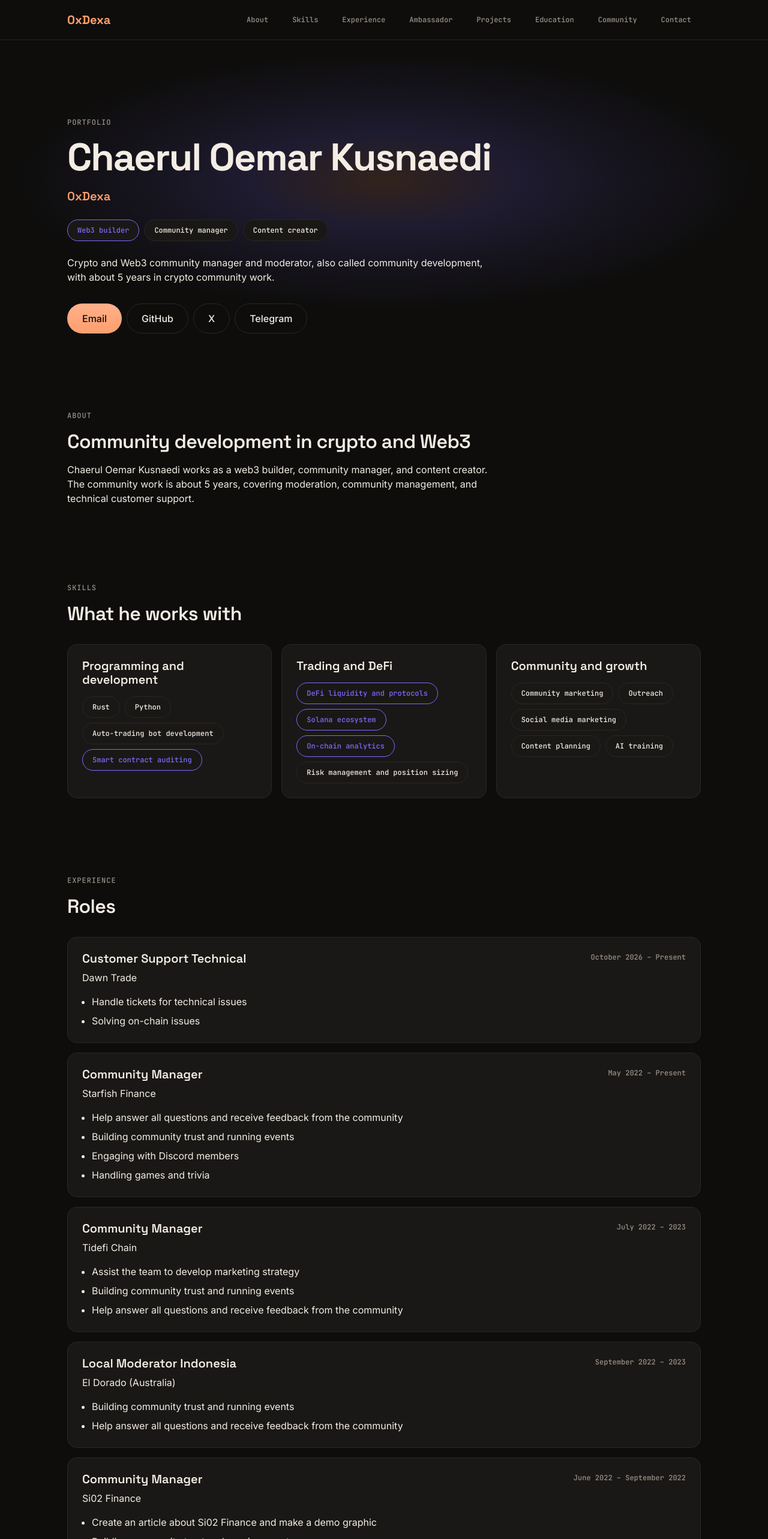
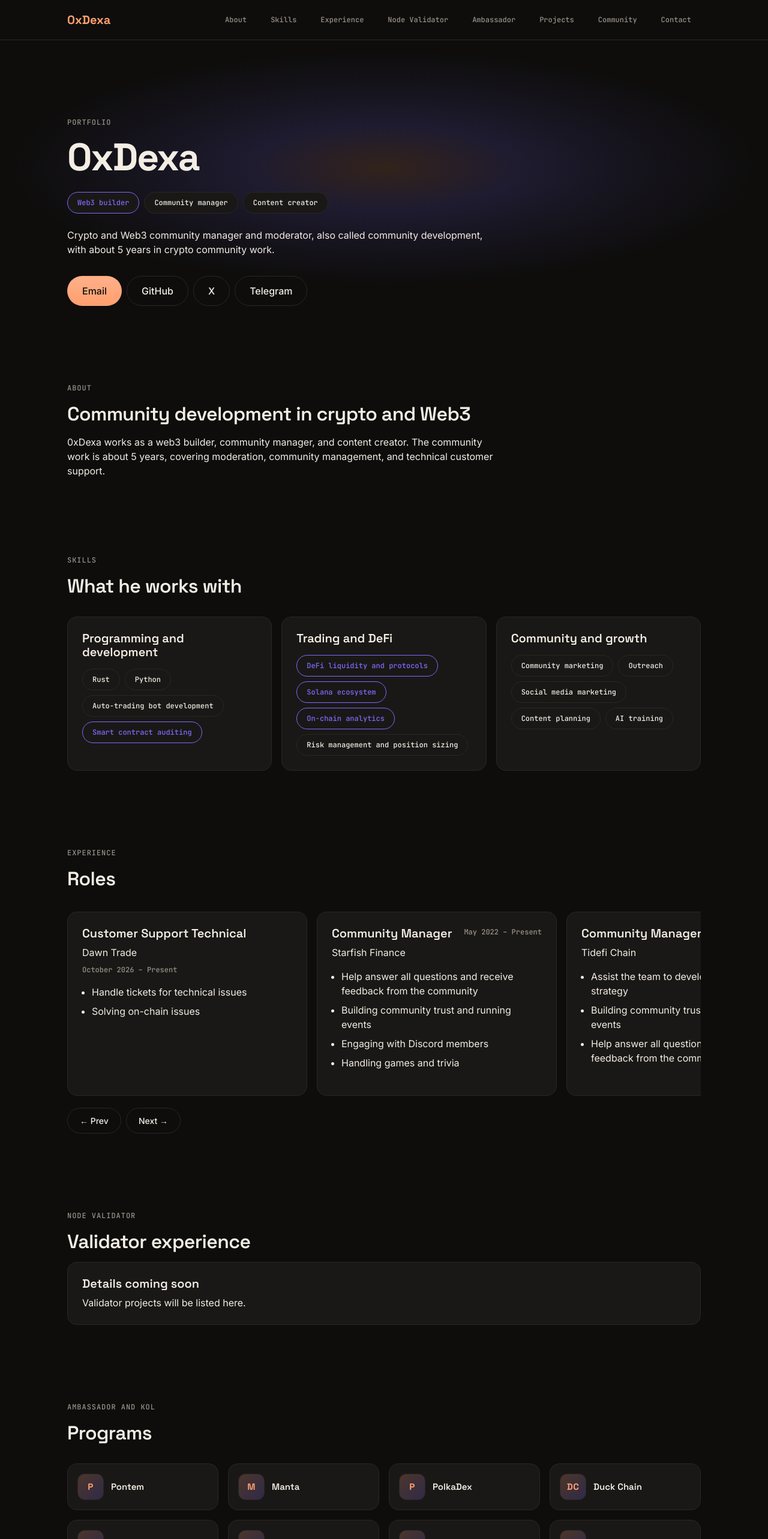
Before and after one commit to Dexanode/dexa-portfolio, a Next.js app: page / in a window 1280 px wide. Shown: the top 2566 px of the page at 60% size. Built offline with nearby package versions, Linux system fonts and the light colour scheme.

Commit message:
Anonymize to 0xDexa, remove education, experience carousel, ambassador logo tiles, node validator section

```diff
--- /dev/null
+++ b/app/experience-carousel.tsx
@@ -0,0 +1,57 @@
+"use client";
+
+import { useRef } from "react";
+import { experience } from "@/content";
+
+export default function ExperienceCarousel() {
+  const trackRef = useRef<HTMLDivElement | null>(null);
+
+  const nudge = (dir: 1 | -1) => {
+    const track = trackRef.current;
+    if (!track) return;
+    const card = track.querySelector<HTMLElement>(".exp-card");
+    const step = card ? card.offsetWidth + 16 : 320;
+    track.scrollBy({ left: dir * step, behavior: "smooth" });
+  };
+
+  return (
+    <div className="carousel">
+      <div className="carousel-track" ref={trackRef}>
+        {experience.map((job) => (
+          <article className="card exp-card" key={`${job.org}-${job.dates}`}>
+            <div className="exp-top">
+              <div>
+                <h3>{job.role}</h3>
+                <p className="org">{job.org}</p>
+              </div>
+              <p className="dates">{job.dates}</p>
+            </div>
+            <ul className="points">
+              {job.points.map((point) => (
+                <li key={point}>{point}</li>
+              ))}
+            </ul>
+          </article>
+        ))}
+      </div>
+      <div className="carousel-controls">
+        <button
+          type="button"
+          className="btn btn-ghost carousel-btn"
+          onClick={() => nudge(-1)}
+          aria-label="Scroll experience backward"
+        >
+          ← Prev
+        </button>
+        <button
+          type="button"
+          className="btn btn-ghost carousel-btn"
+          onClick={() => nudge(1)}
+          aria-label="Scroll experience forward"
+        >
+          Next →
+        </button>
+      </div>
+    </div>
+  );
+}
--- a/app/globals.css
+++ b/app/globals.css
@@ -384,10 +384,105 @@ section {
 }
 
 .amb {
-  padding: 24px 16px;
+  display: flex;
+  align-items: center;
+  gap: 12px;
+  padding: 16px;
+}
+
+.amb-logo {
+  display: flex;
+  flex: 0 0 44px;
+  align-items: center;
+  justify-content: center;
+  width: 44px;
+  height: 44px;
+  border: 1px solid var(--border);
+  border-radius: 12px;
+  background: linear-gradient(
+    135deg,
+    rgb(255 159 110 / 22%) 0%,
+    rgb(124 108 255 / 22%) 100%
+  );
+  color: var(--primary);
   font-family: var(--font-display), sans-serif;
-  font-size: 16px;
+  font-size: 15px;
+  font-weight: 700;
+  letter-spacing: 0.02em;
+}
+
+.amb-name {
+  font-family: var(--font-display), sans-serif;
+  font-size: 15px;
   font-weight: 600;
+}
+
+.carousel {
+  margin-top: 32px;
+}
+
+.carousel-track {
+  display: flex;
+  gap: 16px;
+  overflow-x: auto;
+  padding: 4px 4px 12px;
+  scroll-snap-type: x mandatory;
+  scroll-behavior: smooth;
+  scrollbar-width: none;
+  -ms-overflow-style: none;
+}
+
+.carousel-track::-webkit-scrollbar {
+  display: none;
+}
+
+.exp-card {
+  flex: 0 0 min(82vw, 400px);
+  scroll-snap-align: start;
+  animation: fade-up 0.45s ease backwards;
+}
+
+.exp-card:nth-child(2) {
+  animation-delay: 0.06s;
+}
+
+.exp-card:nth-child(3) {
+  animation-delay: 0.12s;
+}
+
+.exp-card:nth-child(4) {
+  animation-delay: 0.18s;
+}
+
+.exp-card:nth-child(5) {
+  animation-delay: 0.24s;
+}
+
+.exp-card:nth-child(6) {
+  animation-delay: 0.3s;
+}
+
+.carousel-controls {
+  display: flex;
+  gap: 8px;
+  margin-top: 8px;
+}
+
+.carousel-btn {
+  padding: 10px 20px;
+  font-size: 14px;
+}
+
+@keyframes fade-up {
+  from {
+    opacity: 0;
+    transform: translateY(12px);
+  }
+
+  to {
+    opacity: 1;
+    transform: translateY(0);
+  }
 }
 
 .contact {
--- a/app/layout.tsx
+++ b/app/layout.tsx
@@ -25,13 +25,12 @@ const mono = JetBrains_Mono({
 });
 
 const description =
-  "Chaerul Oemar Kusnaedi (0xDexa) is a web3 builder, community manager, and content creator with about 5 years in crypto community work.";
+  "0xDexa is a web3 builder, community manager, and content creator with about 5 years in crypto community work.";
 
 const personJsonLd = {
   "@context": "https://schema.org",
   "@type": "Person",
-  name: profile.name,
-  alternateName: profile.handle,
+  name: profile.handle,
   email: profile.email,
   jobTitle: [...profile.roles],
   sameAs: [profile.github, profile.x, profile.telegram],
@@ -51,9 +50,9 @@ const personJsonLd = {
 };
 
 export const metadata: Metadata = {
-  title: "Chaerul Oemar Kusnaedi (0xDexa)",
+  title: "0xDexa",
   description,
-  authors: [{ name: profile.name }],
+  authors: [{ name: profile.handle }],
 };
 
 export default function RootLayout({
--- a/app/page.tsx
+++ b/app/page.tsx
@@ -1,12 +1,12 @@
 import {
   ambassadors,
-  education,
-  experience,
   nav,
   profile,
   projects,
   skillGroups,
+  validatorExperience,
 } from "@/content";
+import ExperienceCarousel from "./experience-carousel";
 
 function hostOf(href: string) {
   return href.replace(/^https?:\/\//, "").replace(/\/$/, "");
@@ -22,6 +22,15 @@ const web3Tags = new Set([
 
 function chipClass(label: string) {
   return web3Tags.has(label) ? "chip chip-web3" : "chip";
+}
+
+function initials(name: string) {
+  return name
+    .split(/\s+/)
+    .slice(0, 2)
+    .map((word) => word[0])
+    .join("")
+    .toUpperCase();
 }
 
 export default function HomePage() {
@@ -47,8 +56,7 @@ export default function HomePage() {
       <main className="wrap">
         <section className="hero" id="hero" aria-labelledby="hero-title">
           <p className="kicker">Portfolio</p>
-          <h1 id="hero-title">{profile.name}</h1>
-          <p className="handle">{profile.handle}</p>
+          <h1 id="hero-title">{profile.handle}</h1>
           <ul className="roles" aria-label="Roles">
             {profile.roles.map((role) => (
               <li className={chipClass(role)} key={role}>
@@ -92,7 +100,7 @@ export default function HomePage() {
           <p className="kicker">About</p>
           <h2 id="about-title">Community development in crypto and Web3</h2>
           <p className="section-intro">
-            {profile.name} works as a web3 builder, community manager, and
+            {profile.handle} works as a web3 builder, community manager, and
             content creator. The community work is about 5 years, covering
             moderation, community management, and technical customer support.
           </p>
@@ -120,24 +128,37 @@ export default function HomePage() {
         <section id="experience" aria-labelledby="experience-title">
           <p className="kicker">Experience</p>
           <h2 id="experience-title">Roles</h2>
+          <ExperienceCarousel />
+        </section>
+
+        <section id="validator" aria-labelledby="validator-title">
+          <p className="kicker">Node Validator</p>
+          <h2 id="validator-title">Validator experience</h2>
+          {validatorExperience.length === 0 ? (
+            <article className="card mt-16">
+              <h3>Details coming soon</h3>
+              <p className="org">Validator projects will be listed here.</p>
+            </article>
+          ) : (
             <div className="stack">
-            {experience.map((job) => (
-              <article className="card" key={`${job.org}-${job.dates}`}>
+              {validatorExperience.map((item) => (
+                <article className="card" key={item.name}>
                   <div className="exp-top">
                     <div>
-                    <h3>{job.role}</h3>
-                    <p className="org">{job.org}</p>
+                      <h3>{item.name}</h3>
+                      <p className="org">{item.network}</p>
                     </div>
-                  <p className="dates">{job.dates}</p>
+                    <p className="dates">{item.since}</p>
                   </div>
                   <ul className="points">
-                  {job.points.map((point) => (
+                    {item.points.map((point) => (
                       <li key={point}>{point}</li>
                     ))}
                   </ul>
                 </article>
               ))}
             </div>
+          )}
         </section>
 
         <section id="ambassador" aria-labelledby="ambassador-title">
@@ -146,7 +167,10 @@ export default function HomePage() {
           <ul className="amb-grid">
             {ambassadors.map((name) => (
               <li className="amb" key={name}>
-                {name}
+                <span className="amb-logo" aria-hidden="true">
+                  {initials(name)}
+                </span>
+                <span className="amb-name">{name}</span>
               </li>
             ))}
           </ul>
@@ -170,15 +194,6 @@ export default function HomePage() {
               </a>
             ))}
           </div>
-        </section>
-
-        <section id="education" aria-labelledby="education-title">
-          <p className="kicker">Education</p>
-          <h2 id="education-title">{education.field}</h2>
-          <article className="card mt-16">
-            <h3>{education.school}</h3>
-            <p className="org">{education.field}</p>
-          </article>
         </section>
 
         <section id="community" aria-labelledby="community-title">
@@ -227,9 +242,7 @@ export default function HomePage() {
       </main>
       <footer className="footer">
         <div className="footer-inner">
-          <p>
-            {profile.name} · {profile.handle}
-          </p>
+          <p>{profile.handle}</p>
           <div className="footer-links">
             <a href={`mailto:${profile.email}`}>Email</a>
             <a href={profile.telegram} target="_blank" rel="noopener noreferrer">
--- a/content.ts
+++ b/content.ts
@@ -1,5 +1,4 @@
 export const profile = {
-  name: "Chaerul Oemar Kusnaedi",
   handle: "0xDexa",
   roles: ["Web3 builder", "Community manager", "Content creator"],
   summary:
@@ -139,18 +138,20 @@ export const projects = [
   },
 ] as const;
 
-export const education = {
-  field: "Computer Science",
-  school: "Universitas Pakuan",
-} as const;
+export const validatorExperience: Array<{
+  name: string;
+  network: string;
+  since: string;
+  points: string[];
+}> = [];
 
 export const nav = [
   { href: "#about", label: "About" },
   { href: "#skills", label: "Skills" },
   { href: "#experience", label: "Experience" },
+  { href: "#validator", label: "Node Validator" },
   { href: "#ambassador", label: "Ambassador" },
   { href: "#projects", label: "Projects" },
-  { href: "#education", label: "Education" },
   { href: "#community", label: "Community" },
   { href: "#contact", label: "Contact" },
 ] as const;
```
Also changed, not shown: 1 other file (tests, documents, lock files or other folders). Lines whose indentation alone changed are shown as unchanged.
